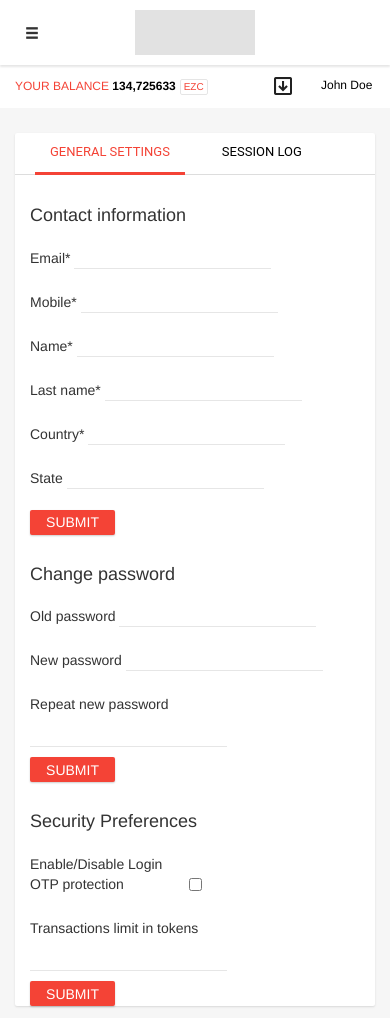
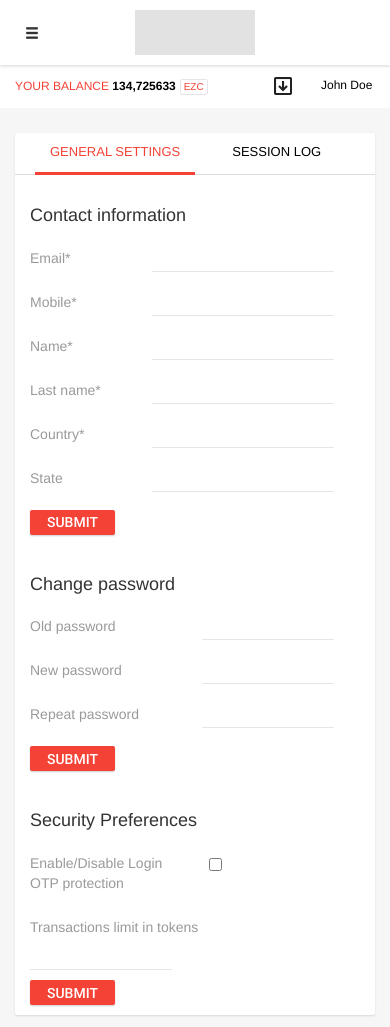
Before and after one commit to jull7/redRat, a plain HTML site: page profile.html in a window 390 px wide. Drawn offline with nearby package versions, Linux system fonts and the light colour scheme; files whose address does not match are found by name.

Commit message:
changed profile forms

```diff
--- a/css/main.sass
+++ b/css/main.sass
@@ -126,7 +126,7 @@ input[type="submit"]
 				display: block
 			&:hover
 				cursor: pointer
-
+				color: #f44336
 		.logo
 			width: 120px
 			height: 45px
@@ -259,9 +259,6 @@ input[type="submit"]
 		min-height: 600px
 		box-shadow: 0 1px 2px rgba(213,213,213,0.9)
 		background-color: #FFF
-
-
-
 		.tap
 			ul
 				margin: 0
@@ -315,6 +312,8 @@ input[type="submit"]
 					z-index: 10
 			h3
 				color: #f44336
+				// padding-bottom: 10px
+				// border-bottom: 1px solid #DADADA
 			h4
 				margin-top: 30px
 			label, p
@@ -498,12 +497,38 @@ input[type="submit"]
 			padding: 0 15px
 			.bl-cont
 				border-right: 1px solid rgba(213,213,213,0.3)
+				label, .rel_p
+					margin: 15px 0
+					color: #9a9a9a
+				.rel_p
+					position: relative
+				input
+					float: right
+					margin: 15px 8% 0
+					width: 55%
+					color: #000
+					// text-align: center
+					padding: 0 15px
+					&#pass, &#n_pass, &#rep_pass
+						width: 40%
+					&#trans_lim
+						float: left
+						width: 43%
+						margin: 0
 				input[type="submit"]
+					font-family: RobotoMedium
+					float: none
 					margin: 15px 0
-
+					padding: 0
+					width: 120px
+					color: #FFF
 				input[type="checkbox"]
 					position: absolute
-					right: -40px
+					display: block
+					right: -100px
+					top: -10px
+					outline: none
+
 			.n-bord
 				border: none
 	.main-cont-addr
--- a/css/media.sass
+++ b/css/media.sass
@@ -45,7 +45,7 @@
 
 	.sidebar
 		display: none
-		height: 186px !important
+		height: 226px !important
 		.col-md-11
 			.side_mnu
 				padding-bottom: 0 !important
@@ -97,45 +97,40 @@
 		animation: none !important
 
 	.tap
-			font-family: Roboto, sans-serif
-			// height: 60px
-			// line-height: 60px
-			// border-bottom: 1px solid rgba(213,213,213,0.4)
-			ul
-				li
-					a
-						font-size: 13px
+		ul
+			li
+				a
+					font-size: 13px
 	.main-cont
-		.tab-content
-			#info, #settings
-				a
-					margin-right: 15px !important
-					margin-top: 10px !important
-				label, p
-					margin: 12px 0 !important
-				p
-					margin-right: 10px !important
-				textarea
-			#trans
-				h3
-					font-size: 16px !important
-				.trans-tab
-					table
-						margin: 0 !important
-						font-size: 13px
-						thead
-							td
-								height: 40px !important
-						tbody
-							td
-								span.glyphicon
-									font-size: 12px !important
+		#info, #settings
+			a
+				margin-right: 15px !important
+				margin-top: 10px !important
+			label, p
+				margin: 12px 0 !important
+			p
+				margin-right: 10px !important
+			textarea
+		#trans
+			h3
+				font-size: 16px !important
+			.trans-tab
+				table
+					margin: 0 !important
+					font-size: 13px
+					thead
+						td
+							height: 40px !important
+					tbody
+						td
+							span.glyphicon
+								font-size: 12px !important
 
 
-		input[type="submit"]
-			margin: 10px 0 0 0 !important
-			height: 25px !important
-			width: 80px !important
+	input[type="submit"]
+		margin: 10px 0px !important
+		height: 25px !important
+		width: 80px !important
 	.main-cont-addr
 		h3
 			span
@@ -150,10 +145,10 @@
 						font-size: em(14px)
 						border-bottom: 1px solid rgba(213,213,213,0.3)
 						padding: 15px
-				// & :first-child
-				// 	width: 20%
-				// & :last-child
-				// 	width: 80%
+					// & :first-child
+					// 	width: 20%
+					// & :last-child
+					// 	width: 80%
 				thead
 					td
 						color: #9a9a9a
@@ -192,16 +187,15 @@
  				padding-right: 10px !important
  				// height: 39px !important
 	.main-cont
-		.tab-content
-			#info, #settings
-				a
+		#info, #settings
+			a
 
-				label, p
+			label, p
 
-			#trans
-				.trans-tab
-					table
-						font-size: 11px
+		#trans
+			.trans-tab
+				table
+					font-size: 11px
 
 /* Custom, iPhone Retina */
 @media only screen and (max-width : 320px)
@@ -223,8 +217,26 @@
 /* Small Devices, Tablets */
 @media only screen and (min-width : 768px)
 	/**/
-
-
+	// #settings
+	// 	.bl-cont
+	// 		label
+	// 			display: block !important
+	// 		input
+	// 			float: left
+	// 			margin: 0 auto !important
+	// 			width: 80% !important
+	// 			padding: 0 20px
+	// 			&#pass, &#n_pass, &#rep_pass
+	// 				width: 80% !important
+	// 			&#trans_lim
+	// 				float: left
+	// 				width: 43% !important
+	// 		input[type="submit"]
+	// 			float: none
+	// 			margin: 15px 0
+	// 			padding: 0
+	// 			width: 120px
+	// 			color: #FFF
 /* Medium Devices, Desktops */
 @media only screen and (min-width : 992px)
 	/**/
--- a/profile.html
+++ b/profile.html
@@ -56,6 +56,7 @@
 				<div class="col-md-11">
 					<ul class="side_mnu">
 						<li class="active" id="dash"><a href="index.html">Dashboard</a></li>
+						<li id="transact_hist"><a href="transact.html">Transaction history</a></li>
 						<li id="profile"><a href="profile.html">My Profile</a></li>
 						<li id="address_book"><a href="address_book.html">Address book</a></li>
 					</ul>
@@ -132,13 +133,13 @@
 										<h4>Change password</h4>
 
 										<label for="pass">Old password</label>
-										<input type="text" id="pass">
+										<input type="password" id="pass">
 										<br>
 										<label for="n_pass">New password</label>
-										<input type="text" id="n_pass">
+										<input type="password" id="n_pass">
 										<br>
-										<label for="rep_pass">Repeat new password</label>
-										<input type="text" id="rep_pass">
+										<label for="rep_pass">Repeat password</label>
+										<input type="password" id="rep_pass">
 										<br>
 										<input type="submit" value="SUBMIT">
 									</div>
@@ -153,8 +154,9 @@
 
 										<br>
 										<label for="trans_lim">Transactions limit in tokens</label>
+										<br>
 										<input type="text" id="trans_lim">
-										<br>
+										<div class="clr"></div>
 										<input type="submit" value="SUBMIT">
 									</div>
 								</div>
```
Also changed, not shown: index.html (+1 -1 lines), css/main.css, css/media.css.
